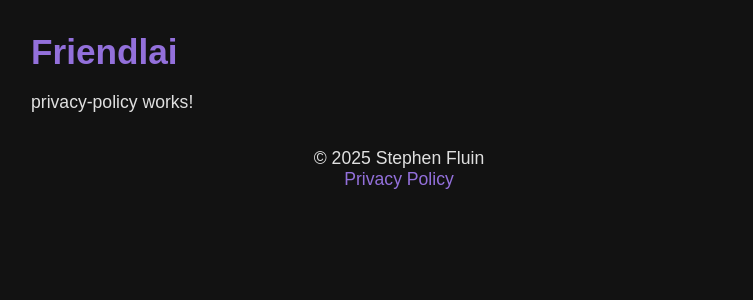
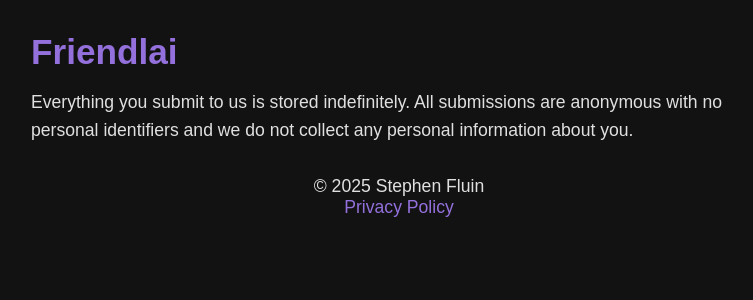
Before and after one commit to StephenFluin/friendlai, an Angular app: page /privacy in a window 1280 px wide. Shown: the top 300 px of the page, without its empty margins (241-994 px from the left). Built offline with nearby package versions, Linux system fonts and the light colour scheme.

Commit message:
feat: add privacy policy

```diff
--- a/src/app/privacy-policy/privacy-policy.html
+++ b/src/app/privacy-policy/privacy-policy.html
@@ -1 +1,4 @@
-<p>privacy-policy works!</p>
+<p>
+  Everything you submit to us is stored indefinitely. All submissions are anonymous with no personal identifiers and we
+  do not collect any personal information about you.
+</p>
```
